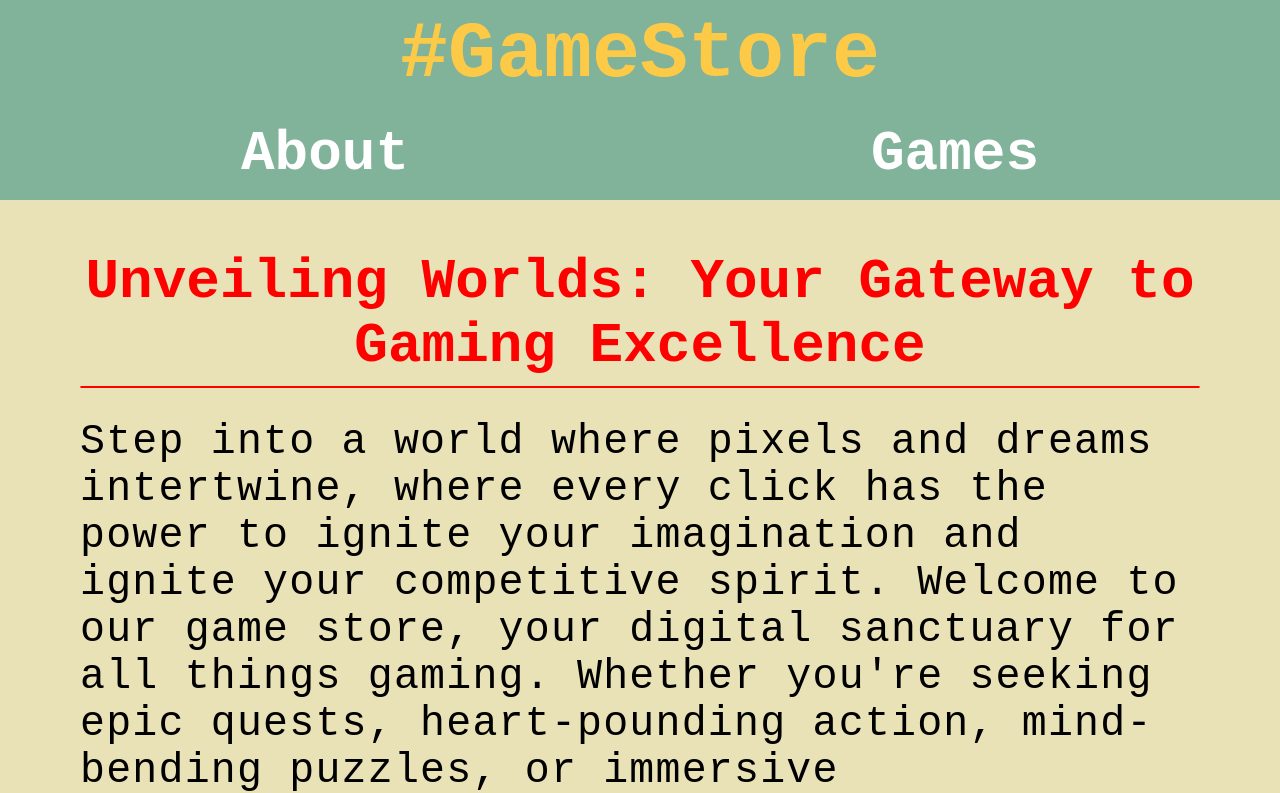
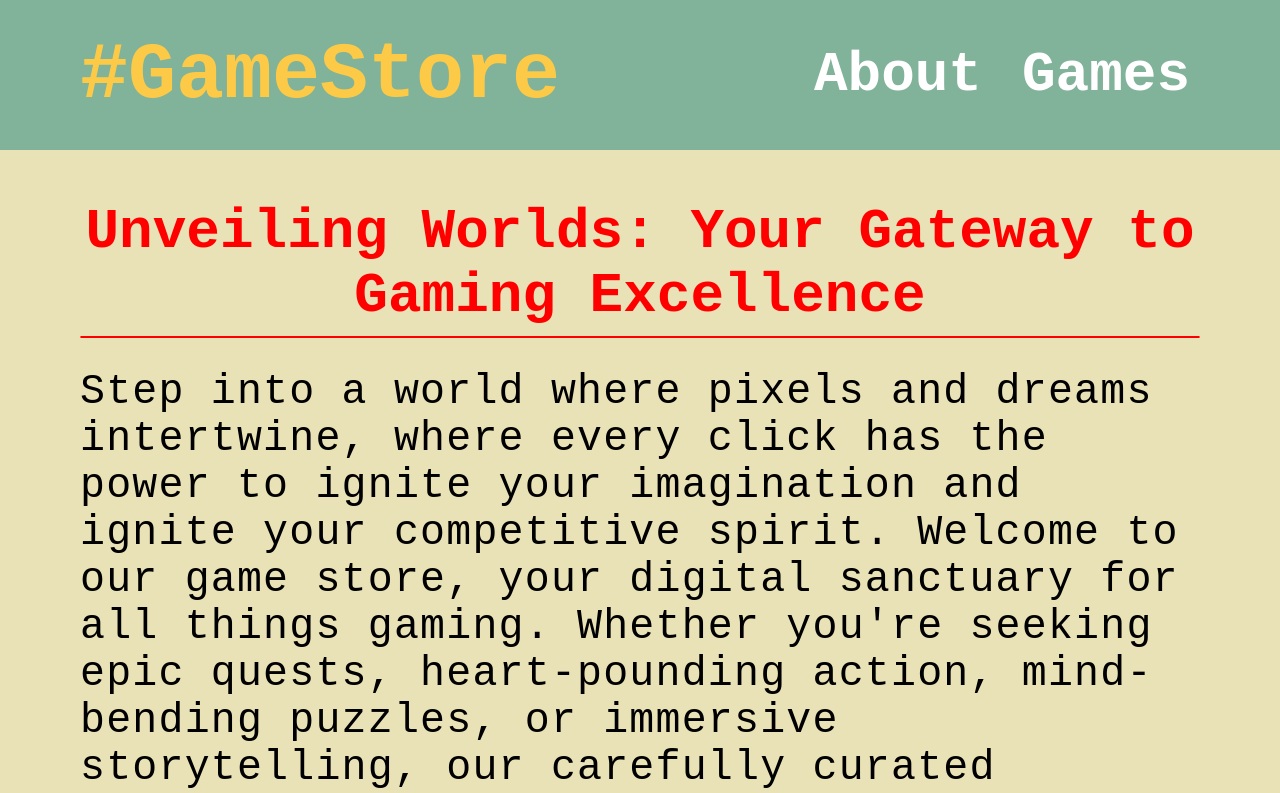
Before and after one commit to myildiz97/project-game-store, a React (Create React App) app in the folder client/: page / in a window 1280 px wide. Shown: the top 793 px of the page. Built offline with nearby package versions, Linux system fonts and the light colour scheme.

Commit message:
css updated

```diff
--- a/client/src/index.css
+++ b/client/src/index.css
@@ -453,7 +453,20 @@ footer {
     min-height: calc(100vh);
   }
 
+  header {
+    flex-direction: row;
+    justify-content: center;
+    padding: 0 80px;
+  }
+
+  header nav {
+    width: max-content;
+    justify-content: center;
+    gap: 40px;
+  }
+
   .header-logo {
+    margin-right: auto;
     font-size: 3rem;
   }
 
@@ -515,14 +528,6 @@ footer {
 
 @media(min-width: 1080px) {
 
-  header {
-    height: 200px;
-  }
-
-  main {
-    margin-top: 200px;
-  }
-
   .about, .home, .games, .gameDetails {
     padding: 20px 60px;
   }
```
